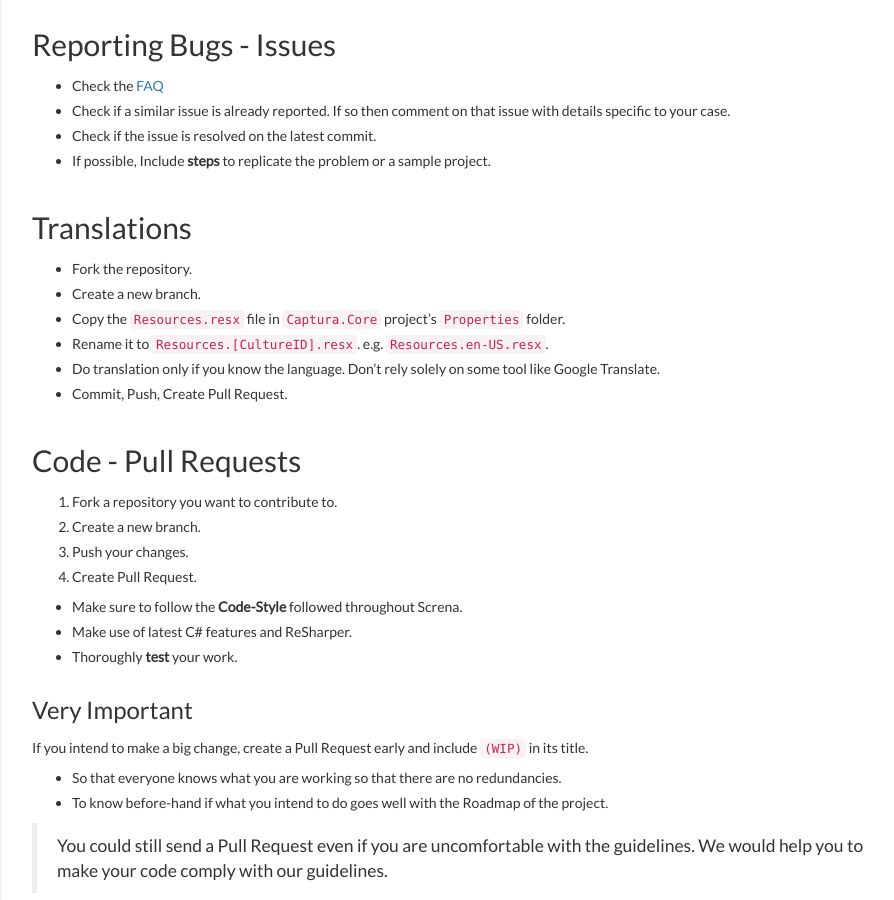
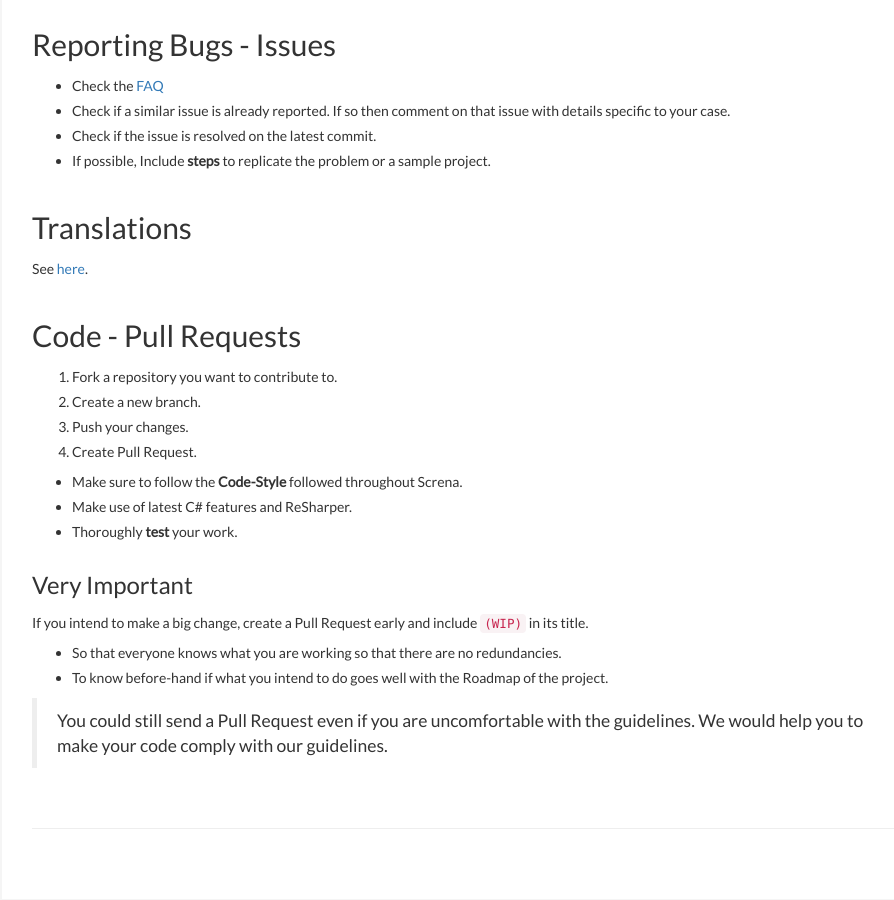
Before and after one commit to MathewSachin/Captura, a Jekyll site: the page built from contributing.md, in a window 1280 px wide and 900 px high, scrolled down 418 px. Shown: the whole window, without its empty margins (68-962 px from the left). Built offline with Jekyll 4.4.1, drawn with Linux system fonts in a browser that asks for light colours; nearby versions of some CDN libraries; comment, search, counter and statistics services are not loaded.

Commit message:
Added Translation page

```diff
--- a/RoadMap.md
+++ b/RoadMap.md
@@ -7,7 +7,7 @@ permalink: RoadMap/
 Here are some features we are looking forward to implement, feel free to help us.
 
 <div class="alert alert-info">
-We are accepting <a href="{{ site.baseurl }}/Contributing" class="alert-link">Translations</a>!
+We are accepting <a href="{{ site.baseurl }}/Translation" class="alert-link">Translations</a>!
 </div>
 
 - Cropping Audio and Video files using FFMpeg.
--- a/contributing.md
+++ b/contributing.md
@@ -15,12 +15,7 @@ You can always [Chat on Gitter]({{ site.links.gitter }}) for Questions/Discussio
 * If possible, Include **steps** to replicate the problem or a sample project.
 
 ## Translations
-- Fork the repository.
-- Create a new branch.
-- Copy the `Resources.resx` file in `Captura.Core` project's `Properties` folder.
-- Rename it to `Resources.[CultureID].resx`. e.g. `Resources.en-US.resx`.
-- Do translation only if you know the language. Don't rely solely on some tool like Google Translate.
-- Commit, Push, Create Pull Request.
+See [here]({{ site.baseurl }}/Translation).
 
 ## Code - Pull Requests
 1. Fork a repository you want to contribute to.
--- a/index.html
+++ b/index.html
@@ -40,7 +40,7 @@ layout: default
       <br>
 
       <div class="alert alert-info">
-        We are accepting <a href="{{ site.baseurl }}/Contributing" class="alert-link">Translations</a>!
+        We are accepting <a href="{{ site.baseurl }}/Translation" class="alert-link">Translations</a>!
       </div>
 
       <h3>Now Available on Chocolatey!</h3>
```
Also changed, not shown: Translation.md (added, +22 -0 lines).
